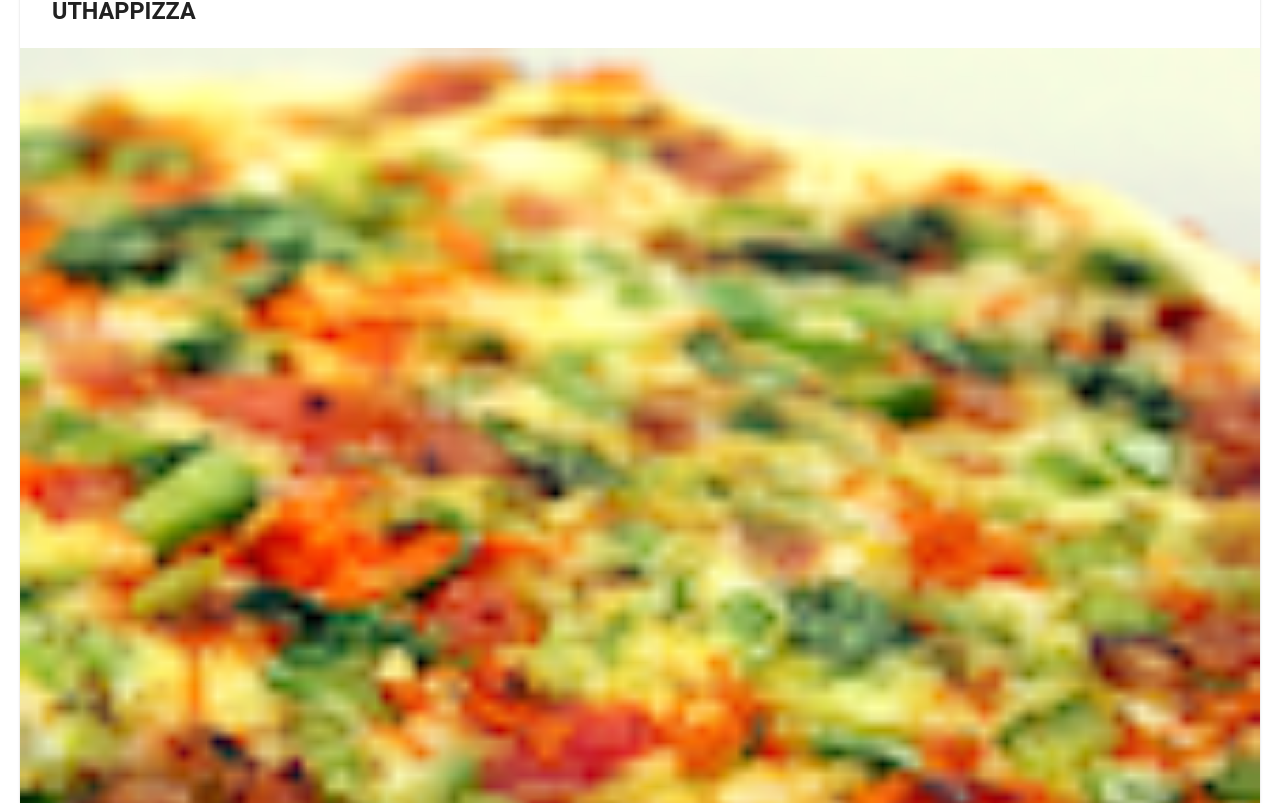
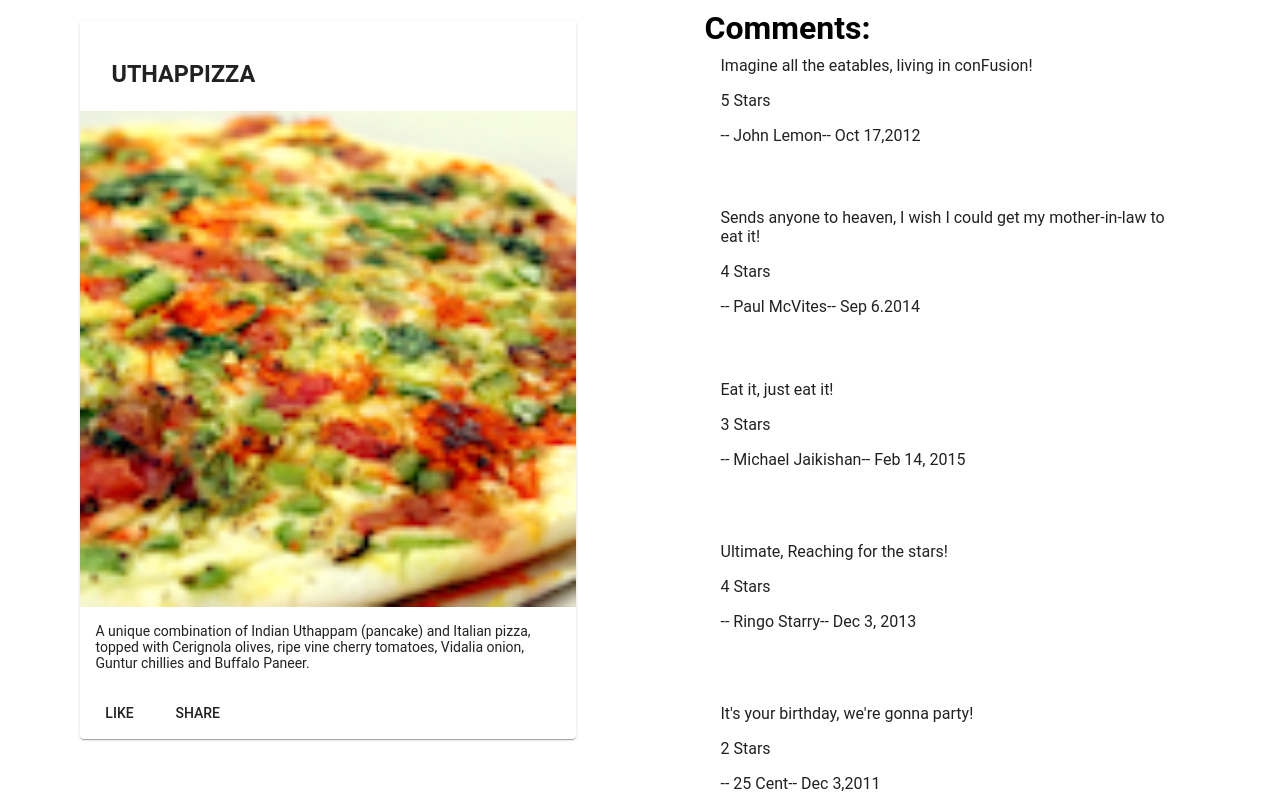
Before and after one commit to OscarGichana/angular-practice, an Angular app in the folder find/: page / in a window 1280 px wide. Shown: the part 617-1420 px from the top of the page. Built offline with nearby package versions, Linux system fonts and the light colour scheme.

Commit message:
add dishdetail components

```diff
--- /dev/null
+++ b/find/src/app/dishdetail/dishdetail.component.html
@@ -0,0 +1,91 @@
+  <div class="container"
+    fxLayout="row"
+    fxLayout.sm="column"
+    fxLayout.xs="column"
+    fxLayoutAlign.gt-md="space-around center"
+    fxLayoutGap="10px"
+    fxLayoutGap.xs="0">
+
+    <div fxFlex="40">
+      <div fxFlex *ngIf="selectedDish">
+        <mat-card>
+          <mat-card-header>
+            <mat-card-title>
+              <h3>{{selectedDish.name | uppercase}}</h3>
+            </mat-card-title>
+          </mat-card-header>
+          <img mat-card-image src={{selectedDish.image}} alt={{selectedDish.name}}>
+          <mat-card-content>
+        <p>{{selectedDish.description}}</p>
+        </mat-card-content>
+        <mat-card-actions>
+        <button mat-button>LIKE</button>
+        <button mat-button>SHARE</button>
+        </mat-card-actions>
+        </mat-card>
+      </div>
+
+    </div>
+
+    <div fxFlex="40">
+      <div fxFlex *ngIf="selectedDish">
+        <h1>Comments:</h1>
+        <mat-list>
+          <mat-list-item>
+            <div>
+              <p>{{selectedDish.comments[0].comment}}</p>
+              <p>{{selectedDish.comments[0].rating}}</p>
+              <p>-- {{selectedDish.comments[0].author}}-- {{selectedDish.comments[0].date}}</p>
+            </div>
+          </mat-list-item>
+
+          <br><br><br><br><br><br>
+
+          <mat-list-item>
+            <div>
+              <p>{{selectedDish.comments[1].comment}}</p>
+              <p>{{selectedDish.comments[1].rating}}</p>
+              <p>-- {{selectedDish.comments[1].author}}-- {{selectedDish.comments[1].date}}</p>
+            </div>
+          </mat-list-item>
+
+          <br><br><br><br><br><br>
+
+          <mat-list-item>
+            <div>
+              <p>{{selectedDish.comments[2].comment}}</p>
+              <p>{{selectedDish.comments[2].rating}}</p>
+              <p>-- {{selectedDish.comments[2].author}}-- {{selectedDish.comments[2].date}}</p>
+            </div>
+          </mat-list-item>
+
+          <br><br><br><br><br><br>
+
+          <mat-list-item>
+            <div>
+              <p>{{selectedDish.comments[3].comment}}</p>
+              <p>{{selectedDish.comments[3].rating}}</p>
+              <p>-- {{selectedDish.comments[3].author}}-- {{selectedDish.comments[3].date}}</p>
+
+            </div>
+          </mat-list-item>
+
+          <br><br><br><br><br><br>
+
+          <mat-list-item>
+            <div>
+              <p>{{selectedDish.comments[4].comment}}</p>
+              <p>{{selectedDish.comments[4].rating}}</p>
+              <p>-- {{selectedDish.comments[4].author}}-- {{selectedDish.comments[4].date}}</p>
+            </div>
+          </mat-list-item>
+
+        </mat-list>
+      </div>
+  </div>
+
+
+
+
+
+</div>
--- /dev/null
+++ b/find/src/app/dishdetail/dishdetail.component.ts
@@ -0,0 +1,66 @@
+import { Component, OnInit } from '@angular/core';
+import { Dishdetail } from '../shared/dishdetail';
+
+
+const DISH = {
+  id: '0',
+  name: 'Uthappizza',
+  image: '/assets/images/uthappizza.png',
+  category: 'mains',
+  featured: true,
+  label: 'Hot',
+  price: '4.99',
+  // tslint:disable-next-line:max-line-length
+  description: 'A unique combination of Indian Uthappam (pancake) and Italian pizza, topped with Cerignola olives, ripe vine cherry tomatoes, Vidalia onion, Guntur chillies and Buffalo Paneer.',
+  comments: [
+       {
+           rating: "5 Stars",
+           comment: 'Imagine all the eatables, living in conFusion!',
+           author: 'John Lemon',
+           date: 'Oct 17,2012'
+       },
+       {
+           rating: "4 Stars",
+           comment: 'Sends anyone to heaven, I wish I could get my mother-in-law to eat it!',
+           author: 'Paul McVites',
+           date: 'Sep 6.2014'
+       },
+       {
+           rating: "3 Stars",
+           comment: 'Eat it, just eat it!',
+           author: 'Michael Jaikishan',
+           date: 'Feb 14, 2015'
+       },
+       {
+           rating: "4 Stars",
+           comment: 'Ultimate, Reaching for the stars!',
+           author: 'Ringo Starry',
+           date: 'Dec 3, 2013'
+       },
+       {
+           rating: "2 Stars",
+           comment: 'It\'s your birthday, we\'re gonna party!',
+           author: '25 Cent',
+           date: 'Dec 3,2011'
+       }
+   ]
+};
+
+@Component({
+  selector: 'app-dishdetail',
+  templateUrl: './dishdetail.component.html',
+  styleUrls: ['./dishdetail.component.scss']
+})
+export class DishdetailComponent implements OnInit {
+
+  dish = DISH;
+
+  selectedDish = DISH;
+
+
+  constructor() { }
+
+  ngOnInit() {
+  }
+
+}
--- a/find/src/app/menu/menu.component.html
+++ b/find/src/app/menu/menu.component.html
@@ -19,24 +19,17 @@
       </mat-grid-tile>
     </mat-grid-list>
   </div>
+</div>
 
-  <div fxFlex *ngIf="selectedDish">
-    <mat-card>
-      <mat-card-header>
-        <mat-card-title>
-          <h3>{{selectedDish.name | uppercase}}</h3>
-        </mat-card-title>
-      </mat-card-header>
-      <img mat-card-image src={{selectedDish.image}} alt={{selectedDish.name}}>
-      <mat-card-content>
-        <p>{{selectedDish.description}}
-        </p>
-      </mat-card-content>
-      <mat-card-actions>
-        <button mat-button>LIKE</button>
-        <button mat-button>SHARE</button>
-      </mat-card-actions>
-    </mat-card>
+
+  <div class="container"
+    fxLayout="row"
+    fxLayout.sm="column"
+    fxLayout.xs="column"
+    fxLayoutAlign.gt-md="space-around center"
+    fxLayoutGap="10px"
+    fxLayoutGap.xs="0">
   </div>
 
-</div>
+
+    <app-dishdetail></app-dishdetail>
--- /dev/null
+++ b/find/src/app/shared/dishdetail.ts
@@ -0,0 +1,11 @@
+export class Dishdetail {
+  id: string;
+  name: string;
+  image: string;
+  category: string;
+  featured: boolean;
+  label: string;
+  price: string;
+  description: string;
+  comments: string;
+}
```
Also changed, not shown: find/src/app/app.module.ts (+7 -3 lines), find/src/app/menu/menu.component.ts (+8 -5 lines), find/src/app/app.component.html (line endings or trailing spaces), find/src/app/dishdetail/dishdetail.component.scss (added), 1 other file (tests, documents, lock files or other folders).
